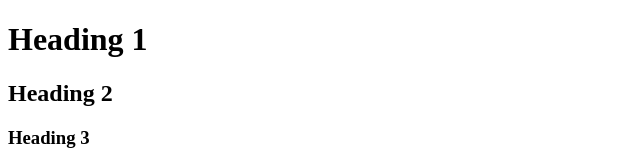
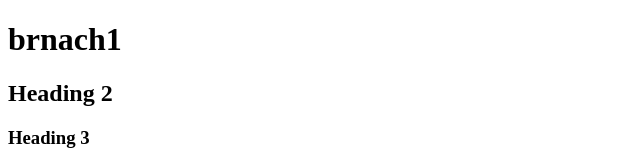
Before and after one commit to SrikanthJakkaslokam/proj1, a plain HTML site: page index.html in a window 1280 px wide. Shown: the top 160 px of the page, without its empty margins (0-640 px from the left). Drawn offline with Linux system fonts and the light colour scheme.

Commit message:
b1 change

```diff
--- a/index.html
+++ b/index.html
@@ -2,7 +2,7 @@
 <html>
 <body>
 
-<h1>Heading 1</h1>
+<h1>brnach1</h1>
 <h2>Heading 2</h2>
 <h3>Heading 3</h3>
 <h4>Heading 4</h4>
```
